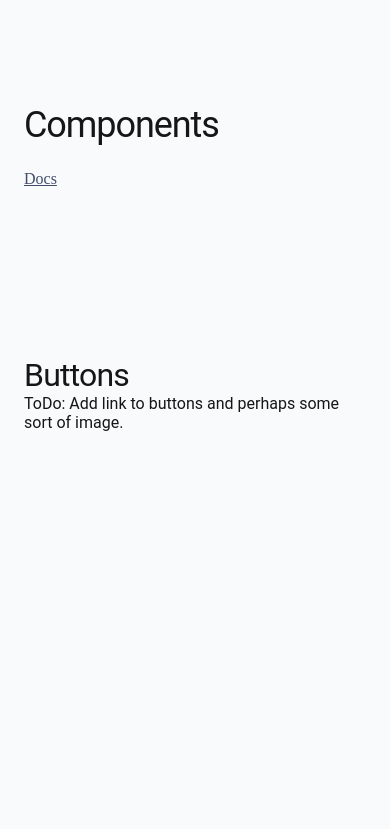
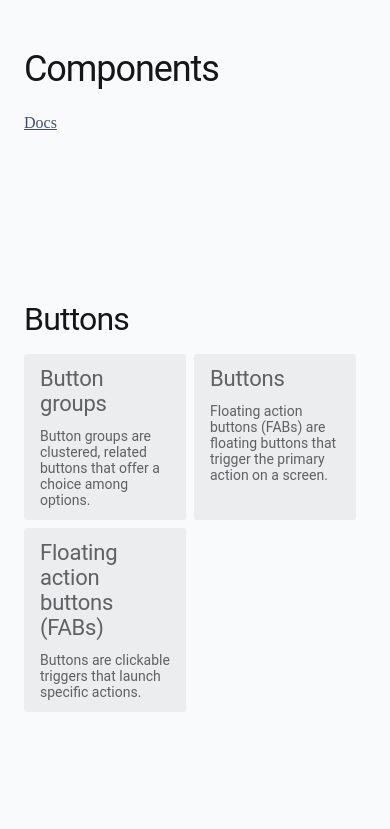
Before and after one commit to insideoutlizard/lz-ui, a SvelteKit app: page /components in a window 390 px wide. Shown: the top 829 px of the page. Built offline with nearby package versions, Linux system fonts and the light colour scheme.

Commit message:
layout rework

```diff
--- a/src/lib/styles/spacing/index.css
+++ b/src/lib/styles/spacing/index.css
@@ -10,6 +10,7 @@
     --lz-spacing-space200: 1rem;
     --lz-spacing-space250: 1.25rem;
     --lz-spacing-space300: 1.5rem;
+    --lz-spacing-space350: 1.75rem;
     --lz-spacing-space400: 2rem;
     --lz-spacing-space450: 2.25rem;
     --lz-spacing-space500: 2.5rem;
--- a/src/lib/types.ts
+++ b/src/lib/types.ts
@@ -11,6 +11,7 @@ export interface LzProps {
   role?: AriaRole | null;
   testId?: string | null;
   tabindex?: number | null;
+  anchorName?: string | null;
 }
 
 // Concatenate and filter class names
--- a/src/lib/util/theme/ThemeSwitcher.svelte
+++ b/src/lib/util/theme/ThemeSwitcher.svelte
@@ -111,9 +111,14 @@
 <style>
     :global(.theme-change),
     :global(.theme-change *) {
-        transition-property: background-color, color, border, outline;
-        transition-duration: 350ms, 350ms, 0ms, 0ms;
+        transition-property:
+            background-color, color, border, outline, border-color;
+        transition-duration: 350ms, 350ms, 0ms, 0ms, 0ms;
         transition-timing-function: ease;
+    }
+
+    :global(.theme-change .lz-card) {
+        transition: border 0ms none;
     }
 
     :global(.no-transitions) {
--- a/src/routes/+layout.svelte
+++ b/src/routes/+layout.svelte
@@ -4,62 +4,66 @@
     import "./color.css";
 
     import "#lib/styles/index.css";
+
     import { page } from "$app/state";
     import { fly, fade } from "svelte/transition";
     import { cubicIn, cubicOut } from "svelte/easing";
 
-    import BugIcon from "~icons/material-symbols/bug-report-outline-sharp";
-    import BugIconFill from "~icons/material-symbols/bug-report-sharp";
-
     import {
         LzButton,
         LzNavigationRail,
+        LzNavigationDrawer,
         LzThemeSwitcher,
         type LzNavItem,
+        LzIcon,
+        LzList,
     } from "#lib";
 
-    const pages = import.meta.glob("/src/routes/**/+page.svelte", {
-        eager: true,
-    });
-
-    const navItems: LzNavItem[] = Object.entries(pages)
-        .map(([filePath, module]: [string, any]) => {
-            let path = filePath
-                .replace("/src/routes", "")
-                .replace("/+page.svelte", "");
-            if (path === "") path = "/";
-
-            // Use exported title, or fallback to file name
-            const label =
-                module.label ||
-                path.split("/").pop()?.replace(/-/g, " ") ||
-                "Home";
-            const icon = module.icon ?? BugIcon;
-            const activeIcon = module.activeIcon ?? BugIconFill;
-            const order = module.order ?? 99; // Manual sorting priority
-            const current = page.url.pathname === path;
-
-            return { path, label, icon, activeIcon, order, current };
-        })
-        .sort((a, b) => (a.order ?? 99) - (b.order ?? 99));
+    import { navItems } from "#lib/Navigation.svelte";
+    import { label } from "./components/floating-action-button/+page.svelte";
 
     let { children } = $props();
     let currentPath = $derived(page.url.pathname);
 
     let isMobileSize = $state(false);
+    let isDrawerAllowed = $state(false);
+
+    let activeParent = $derived.by(() => {
+        if (currentPath === "/") return null;
+        return navItems.find(
+            (item) =>
+                item.path !== "/" &&
+                currentPath.startsWith(item.path) &&
+                (item.children?.length ?? 0) > 0,
+        );
+    });
+
+    let isDrawerOpen = $derived(
+        !!activeParent &&
+            !!activeParent.children &&
+            activeParent.children.length > 0 &&
+            isDrawerAllowed,
+    );
+
+    // let drawerItems = $derived(activeParent?.children ?? []);
 
     $effect(() => {
-        const mediaQuery = window.matchMedia("(width <= 768px)");
-        isMobileSize = mediaQuery.matches;
+        const mobile = window.matchMedia("(width <= 768px)");
+        const drawer = window.matchMedia("(width <= 960px)");
+
+        isMobileSize = mobile.matches;
+        isDrawerAllowed = drawer.matches;
 
         const handleResize = (e: MediaQueryListEvent) => {
             isMobileSize = e.matches;
         };
 
-        mediaQuery.addEventListener("change", handleResize);
+        mobile.addEventListener("change", handleResize);
+        drawer.addEventListener("change", handleResize);
 
         return () => {
-            mediaQuery.removeEventListener("change", handleResize);
+            mobile.removeEventListener("change", handleResize);
+            drawer.removeEventListener("change", handleResize);
         };
     });
 </script>
@@ -68,10 +72,52 @@
     <LzThemeSwitcher />
 {/snippet}
 
+{#snippet drawerLinks()}
+    <nav class="drawer-nav">
+        <ul class="drawer-links">
+            <li>
+                <LzButton
+                    color={currentPath === "/components" ? "tonal" : "text"}
+                    href="/components">Components</LzButton
+                >
+            </li>
+            <li>
+                <LzList
+                    leadingLabel="Buttons"
+                    items={[
+                        ["/components/all-buttons", "All buttons"],
+                        ["/components/buttons", "Buttons"],
+                        ["/components/button-groups", "Button groups"],
+                        ["/components/floating-action-button", "FABs"],
+                    ]}
+                ></LzList>
+            </li>
+            <li>
+                <LzButton
+                    color={currentPath === "/components/cards"
+                        ? "tonal"
+                        : "text"}
+                    href="/components/cards">Cards</LzButton
+                >
+            </li>
+        </ul>
+    </nav>
+{/snippet}
+
 {#if !isMobileSize}
     <LzNavigationRail menuItems={navItems} ariaLabel="Primary links">
-        {@render themeSwitcher()}
+        <footer class="rail-actions">
+            {@render themeSwitcher()}
+        </footer>
     </LzNavigationRail>
+    <LzNavigationDrawer
+        variant="modal"
+        density="desktop"
+        drawerItems={drawerLinks}
+        bind:isOpen={isDrawerOpen}
+        leftOffset
+        compact
+    />
 {/if}
 
 {#key currentPath}
@@ -100,7 +146,7 @@
         --lz-max-content-width: 100%;
         --lz-gutter: var(--lz-spacing-space300);
         /*--lz-content-space-top: var(--lz-app-bar-height);*/
-        --lz-content-space-top: 3.5rem;
+
         --lz-content-space-left: 0;
     }
 
@@ -112,10 +158,28 @@
         }
     }
 
+    :global(.no-scroll) {
+        overflow: hidden;
+    }
+
+    :global(.no-select) {
+        user-select: none;
+    }
+
     #content {
         margin-top: var(--lz-content-space-top);
         margin-left: var(--lz-content-space-left);
         box-sizing: border-box;
         width: calc(100% - var(--lz-content-space-left));
     }
+
+    :global(.lz-navigation-rail .inner .rail-actions) {
+        display: flex;
+        flex-direction: column;
+        align-items: center;
+        margin-top: auto;
+        width: 100%;
+        gap: var(--lz-spacing-space100);
+        margin-bottom: var(--lz-spacing-space200);
+    }
 </style>
--- a/src/routes/+page.svelte
+++ b/src/routes/+page.svelte
@@ -1,15 +1,24 @@
 <script lang="ts">
     import { LzButton } from "#lib";
     import type { LzButtonColor } from "#lib";
+
+    import PageIcon from "~icons/material-symbols/home-outline-sharp";
+    import ActivePageIcon from "~icons/material-symbols/home-sharp";
+
+    export const label = "Home";
+    export const icon = PageIcon;
+    export const activeIcon = ActivePageIcon;
 </script>
 
 <section class="lz-hero primary">
-    <header class="lz-page-header hero">
+    <header class="lz-page-header">
         <hgroup>
             <h1 class="headline">lz-ui</h1>
-            <p>
-                Component library made with SvelteKit. Attempts to follow the
-                official <a
+            <p class="subhead">Svelte 5 component library.</p>
+        </hgroup>
+
+        <p class="supporting-text">
+            Attempts to follow the official <a
                 href="https://m3.material.io/"
                 target="_blank"
                 rel="noopener noreferrer"
@@ -17,7 +26,7 @@
             </a>
             with improvements for traditional desktop websites.
         </p>
-            <p>
+        <p class="supporting-text">
             This project also implements Material 3
             <a
                 href="https://m3.material.io/foundations/design-tokens/overview"
@@ -25,7 +34,6 @@
                 rel="noopener noreferrer">design tokens</a
             > as CSS variables.
         </p>
-        </hgroup>
     </header>
 </section>
 
@@ -44,7 +52,7 @@
                 </hgroup>
             </header>
         </a>
-        <a class="index-quick-link" href="/components">
+        <a class="index-quick-link" href="/styles">
             <header>
                 <hgroup>
                     <h3>Styles</h3>
--- a/src/routes/components/+page.svelte
+++ b/src/routes/components/+page.svelte
@@ -1,14 +1,13 @@
 <script lang="ts" module>
-    import PageIcon from "~icons/material-symbols/component-exchange-outline-sharp";
-    import ActivePageIcon from "~icons/material-symbols/component-exchange-sharp";
+    import PageIcon from "~icons/material-symbols/component-exchange-sharp";
 
     export const label = "Components";
     export const icon = PageIcon;
-    export const activeIcon = ActivePageIcon;
+    export const activeIcon = PageIcon;
 </script>
 
 <script lang="ts">
-    import { LzButton } from "#lib";
+    import { LzButton, LzCard } from "#lib";
     import type { LzButtonColor } from "#lib";
 </script>
 
@@ -25,36 +24,109 @@
     </header>
 </section>
 
-<section class="lz-section primary">
-    <div>
-        <hgroup>
-            <h2>Buttons</h2>
-        </hgroup>
-        <p>ToDo: Add link to buttons and perhaps some sort of image.</p>
-    </div>
+{#snippet buttons()}
+    <section class="nested">
+        <header>
+            <h2 class="headline">Buttons</h2>
+        </header>
+
+        <div class="grid" data-cols="2">
+            <LzCard variant="filled" href="/components/button-groups">
+                <header>
+                    <h3 class="headline">Button groups</h3>
+                </header>
+
+                <p class="supporting-text">
+                    Button groups are clustered, related buttons that offer a
+                    choice among options.
+                </p>
+            </LzCard>
+
+            <LzCard variant="filled" href="/components/buttons">
+                <header>
+                    <h3 class="headline">Buttons</h3>
+                </header>
+
+                <p class="supporting-text">
+                    Floating action buttons (FABs) are floating buttons that
+                    trigger the primary action on a screen.
+                </p>
+            </LzCard>
+
+            <LzCard variant="filled" href="/components/floating-action-button">
+                <header>
+                    <h3 class="headline">Floating action buttons (FABs)</h3>
+                </header>
+
+                <p class="supporting-text">
+                    Buttons are clickable triggers that launch specific actions.
+                </p>
+            </LzCard>
+        </div>
+    </section>
+{/snippet}
+
+{#snippet nav()}
+    <section class="nested"></section>
+{/snippet}
+
+{#snippet allComps()}
+    <section class="nested">
+        <header>
+            <h2 class="headline">All other components</h2>
+        </header>
+
+        <div class="grid" data-cols="2">
+            <LzCard variant="filled" href="/components/buttons">
+                <header>
+                    <h3 class="headline">Cards</h3>
+                </header>
+
+                <p class="supporting-text">
+                    Cards are structured content containers that group related
+                    details about a single topic.
+                </p>
+            </LzCard>
+        </div>
+    </section>
+{/snippet}
+
+<section class="lz-section primary" id="components-section">
+    {@render buttons()}
+    {@render nav()}
+    {@render allComps()}
 </section>
 
 <style>
-    .lz-section {
-        display: flex;
-        flex-direction: column;
-        padding: var(--lz-spacing-space200);
-        gap: var(--lz-spacing-space200);
+    .lz-section#components-section {
+        gap: var(--lz-spacing-space700) !important;
 
-        &.primary h2 {
-            font-family: var(--lz-typography-typeface-brand);
+        & section.nested header .headline {
             font-size: var(--lz-typescale-headline-l-font-size);
             letter-spacing: var(--lz-typescale-headline-l-font-tracking);
             font-weight: var(--lz-typescale-headline-l-font-weight);
             font-variation-settings: var(--lz-typescale-headline-l-font-wght);
         }
-    }
 
-    #index-headline {
-        font-family: var(--lz-typography-typeface-brand);
-        font-size: var(--lz-typescale-display-l-font-size);
-        letter-spacing: var(--lz-typescale-display-l-font-tracking);
-        font-weight: var(--lz-typescale-display-l-font-weight);
-        font-variation-settings: var(--lz-typescale-display-l-font-wght);
+        & section.nested {
+            & :global(.lz-card) {
+                & .headline {
+                    font-size: var(--lz-typescale-title-l-font-size);
+                    letter-spacing: var(--lz-typescale-title-l-font-tracking);
+                    font-weight: var(--lz-typescale-title-l-font-weight);
+                    font-variation-settings: var(
+                        --lz-typescale-title-l-font-wght
+                    );
+                }
+                & .supporting-text {
+                    font-size: var(--lz-typescale-body-m-font-size);
+                    letter-spacing: var(--lz-typescale-body-m-font-tracking);
+                    font-weight: var(--lz-typescale-body-m-font-weight);
+                    font-variation-settings: var(
+                        --lz-typescale-body-m-font-wght
+                    );
+                }
+            }
+        }
     }
 </style>
--- a/src/routes/layout.css
+++ b/src/routes/layout.css
@@ -50,8 +50,46 @@ body {
         &.primary {
             padding: var(--lz-spacing-space600) 0;
 
-            & header hgroup {
+            & header {
+                display: flex;
+                flex-direction: column;
+                gap: var(--lz-spacing-space200);
+                width: 100%;
                 align-items: center;
+
+                & .supporting-text {
+                    color: var(--lz-color-on-surface-variant);
+                }
+
+                & hgroup {
+                    align-items: center;
+
+                    & .headline {
+                        font-size: var(--lz-typescale-display-l-font-size);
+                        letter-spacing: var(
+                            --lz-typescale-display-l-font-tracking
+                        );
+                        font-weight: var(
+                            --lz-typescale-display-l-font-weight-emphasized
+                        );
+                        font-variation-settings: var(
+                            --lz-typescale-display-l-font-wght-emphasized
+                        );
+                    }
+
+                    & .subhead {
+                        font-size: var(--lz-typescale-title-l-font-size);
+                        letter-spacing: var(
+                            --lz-typescale-title-l-font-tracking
+                        );
+                        font-weight: var(
+                            --lz-typescale-title-l-font-weight-emphasized
+                        );
+                        font-variation-settings: var(
+                            --lz-typescale-title-l-font-wght-emphasized
+                        );
+                    }
+                }
             }
         }
 
@@ -60,13 +98,13 @@ body {
         }
     }
 
-    .lz-section {
+    section {
         &.primary {
             display: flex;
             flex-direction: column;
             width: 100%;
             max-width: var(--lz-max-content-width);
-            gap: var(--lz-spacing-space400);
+            gap: var(--lz-spacing-space200);
             container-type: inline-size;
             padding: var(--lz-spacing-space600) var(--lz-gutter);
             box-sizing: border-box;
@@ -106,7 +144,7 @@ body {
         gap: var(--lz-spacing-space300);
     }
 
-    &:not(.hero) hgroup .headline {
+    & hgroup .headline {
         font-size: var(--lz-typescale-display-s-font-size);
         letter-spacing: var(--lz-typescale-display-s-font-tracking);
         font-weight: var(--lz-typescale-display-s-font-weight-emphasized);
@@ -114,17 +152,22 @@ body {
             --lz-typescale-display-s-font-wght-emphasized
         );
     }
+}
 
-    &.hero hgroup {
-        text-align: center;
+.grid {
+    width: 100%;
+    display: grid;
+    gap: var(--lz-spacing-space100);
 
-        & .headline {
-            font-size: var(--lz-typescale-display-l-font-size);
-            letter-spacing: var(--lz-typescale-display-l-font-tracking);
-            font-weight: var(--lz-typescale-display-l-font-weight-emphasized);
-            font-variation-settings: var(
-                --lz-typescale-display-l-font-wght-emphasized
-            );
-        }
+    &[data-cols="1"] {
+        grid-template-columns: 1fr;
+    }
+
+    &[data-cols="2"] {
+        grid-template-columns: repeat(2, 1fr);
+    }
+
+    &[data-cols="3"] {
+        grid-template-columns: repeat(3, 1fr);
     }
 }
```
Also changed, not shown: src/routes/components/buttons/+page.svelte (+8 -18 lines). Lines whose indentation alone changed are shown as unchanged.
